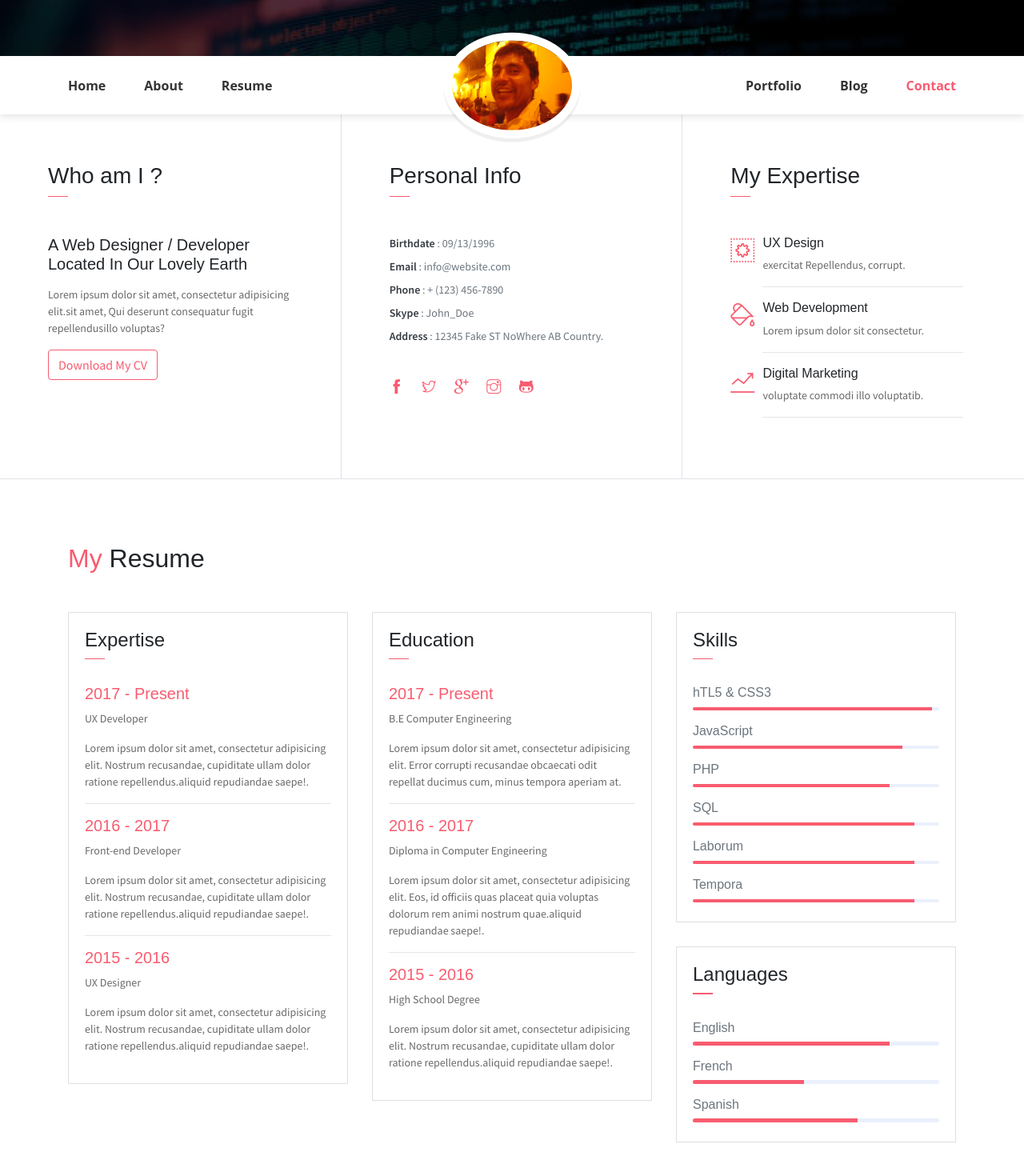
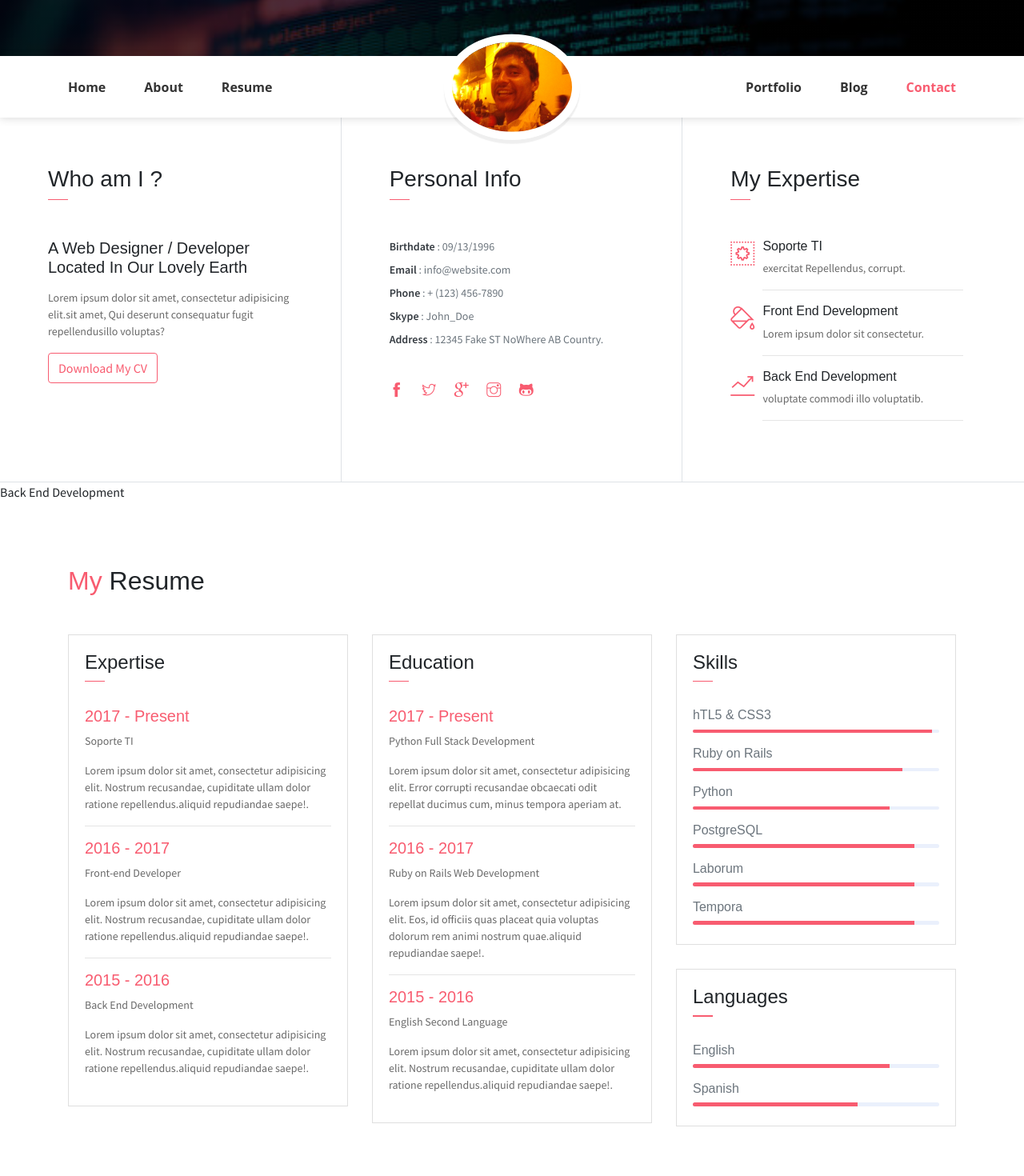
Before and after one commit to Bl4ckj4ck84/bl4ckj4ck84.github.io, a plain HTML site: page index.html in a window 1280 px wide. Shown: the part 570-2040 px from the top of the page at 80% size. Drawn offline with Linux system fonts and the light colour scheme; some packages are replaced by stand-ins of ours; some icons are missing.

Commit message:
agregando informacion

```diff
--- a/index.html
+++ b/index.html
@@ -50,7 +50,7 @@
                 <ul class="navbar-nav brand">
                     <img src="assets/imgs/fotopersonal.jpg" alt="" class="brand-img">
                     <li class="brand-txt">
-                        <h5 class="brand-title">Cristian Chavez/h5>
+                        <h5 class="brand-title">Cristian Chavez</h5>
                         <div class="brand-subtitle">Soporte TI |  Developer</div>
                     </li>
                 </ul>
@@ -101,7 +101,7 @@
                 <div class="row">
                     <div class="col-1 text-danger pt-1"><i class="ti-widget icon-lg"></i></div>
                     <div class="col-10 ml-auto mr-3">
-                        <h6>UX Design</h6>
+                        <h6>Soporte TI</h6>
                         <p class="subtitle"> exercitat Repellendus,  corrupt.</p>
                         <hr>
                     </div>
@@ -109,7 +109,7 @@
                 <div class="row">
                     <div class="col-1 text-danger pt-1"><i class="ti-paint-bucket icon-lg"></i></div>
                     <div class="col-10 ml-auto mr-3">
-                        <h6>Web Development</h6>
+                        <h6>Front End  Development</h6>
                         <p class="subtitle">Lorem ipsum dolor sit consectetur.</p>
                         <hr>
                     </div>
@@ -117,14 +117,14 @@
                 <div class="row">
                     <div class="col-1 text-danger pt-1"><i class="ti-stats-up icon-lg"></i></div>
                     <div class="col-10 ml-auto mr-3">
-                        <h6>Digital Marketing</h6>
+                        <h6>Back End Development</h6>
                         <p class="subtitle">voluptate commodi illo voluptatib.</p>
                         <hr>
                     </div>
                 </div>
             </div>
         </div>
-    </div>
+    </div>Back End Development
 
     <!--Resume Section-->
     <section class="section" id="resume">
@@ -141,7 +141,7 @@
                         </div>
                         <div class="card-body">
                             <h6 class="title text-danger">2017 - Present</h6>
-                            <P>UX Developer</P>
+                            <P>Soporte TI</P>
                             <P class="subtitle">Lorem ipsum dolor sit amet, consectetur adipisicing elit. Nostrum recusandae, cupiditate ullam dolor ratione repellendus.aliquid repudiandae saepe!.</P>
                             <hr>
                             <h6 class="title text-danger">2016 - 2017</h6>
@@ -149,7 +149,7 @@
                             <P class="subtitle">Lorem ipsum dolor sit amet, consectetur adipisicing elit. Nostrum recusandae, cupiditate ullam dolor ratione repellendus.aliquid repudiandae saepe!.</P>
                             <hr>
                             <h6 class="title text-danger">2015 - 2016</h6>
-                            <P>UX Designer</P>
+                            <P>Back End Development</P>
                             <P class="subtitle">Lorem ipsum dolor sit amet, consectetur adipisicing elit. Nostrum recusandae, cupiditate ullam dolor ratione repellendus.aliquid repudiandae saepe!.</P>
                         </div>
                     </div>
@@ -164,15 +164,15 @@
                         </div>
                         <div class="card-body">
                             <h6 class="title text-danger">2017 - Present</h6>
-                            <P>B.E Computer Engineering</P>
+                            <P>Python Full Stack Development</P>
                             <P class="subtitle">Lorem ipsum dolor sit amet, consectetur adipisicing elit. Error corrupti recusandae obcaecati odit repellat ducimus cum, minus tempora aperiam at.</P>
                             <hr>
                             <h6 class="title text-danger">2016 - 2017</h6>
-                            <P>Diploma in Computer Engineering</P>
+                            <P>Ruby on Rails Web Development</P>
                             <P class="subtitle">Lorem ipsum dolor sit amet, consectetur adipisicing elit. Eos, id officiis quas placeat quia voluptas dolorum rem animi nostrum quae.aliquid repudiandae saepe!.</P>
                             <hr>
                             <h6 class="title text-danger">2015 - 2016</h6>
-                            <P>High School Degree</P>
+                            <P>English Second Language</P>
                             <P class="subtitle">Lorem ipsum dolor sit amet, consectetur adipisicing elit. Nostrum recusandae, cupiditate ullam dolor ratione repellendus.aliquid repudiandae saepe!.</P>
 
                         </div>
@@ -191,15 +191,15 @@
                             <div class="progress mb-3">
                                 <div class="progress-bar bg-danger" role="progressbar" style="width: 97%" aria-valuenow="25" aria-valuemin="0" aria-valuemax="100"></div>
                             </div>
-                            <h6>JavaScript</h6>
+                            <h6>Ruby on Rails</h6>
                             <div class="progress mb-3">
                                 <div class="progress-bar bg-danger" role="progressbar" style="width: 85%" aria-valuenow="25" aria-valuemin="0" aria-valuemax="100"></div>
                             </div>
-                            <h6>PHP</h6>
+                            <h6>Python</h6>
                             <div class="progress mb-3">
                                 <div class="progress-bar bg-danger" role="progressbar" style="width: 80%" aria-valuenow="50" aria-valuemin="0" aria-valuemax="100"></div>
                             </div>
-                            <h6>SQL</h6>
+                            <h6>PostgreSQL</h6>
                             <div class="progress mb-3">
                                 <div class="progress-bar bg-danger" role="progressbar" style="width: 90%" aria-valuenow="75" aria-valuemin="0" aria-valuemax="100"></div>
                             </div>
@@ -225,10 +225,7 @@
                             <div class="progress mb-3">
                                 <div class="progress-bar bg-danger" role="progressbar" style="width: 80%" aria-valuenow="25" aria-valuemin="0" aria-valuemax="100"></div>
                             </div>
-                            <h6>French</h6>
-                            <div class="progress mb-3">
-                                <div class="progress-bar bg-danger" role="progressbar" style="width: 45%" aria-valuenow="25" aria-valuemin="0" aria-valuemax="100"></div>
-                            </div>
+
                             <h6>Spanish</h6>
                             <div class="progress mb-3">
                                 <div class="progress-bar bg-danger" role="progressbar" style="width: 67%" aria-valuenow="50" aria-valuemin="0" aria-valuemax="100"></div>
```
